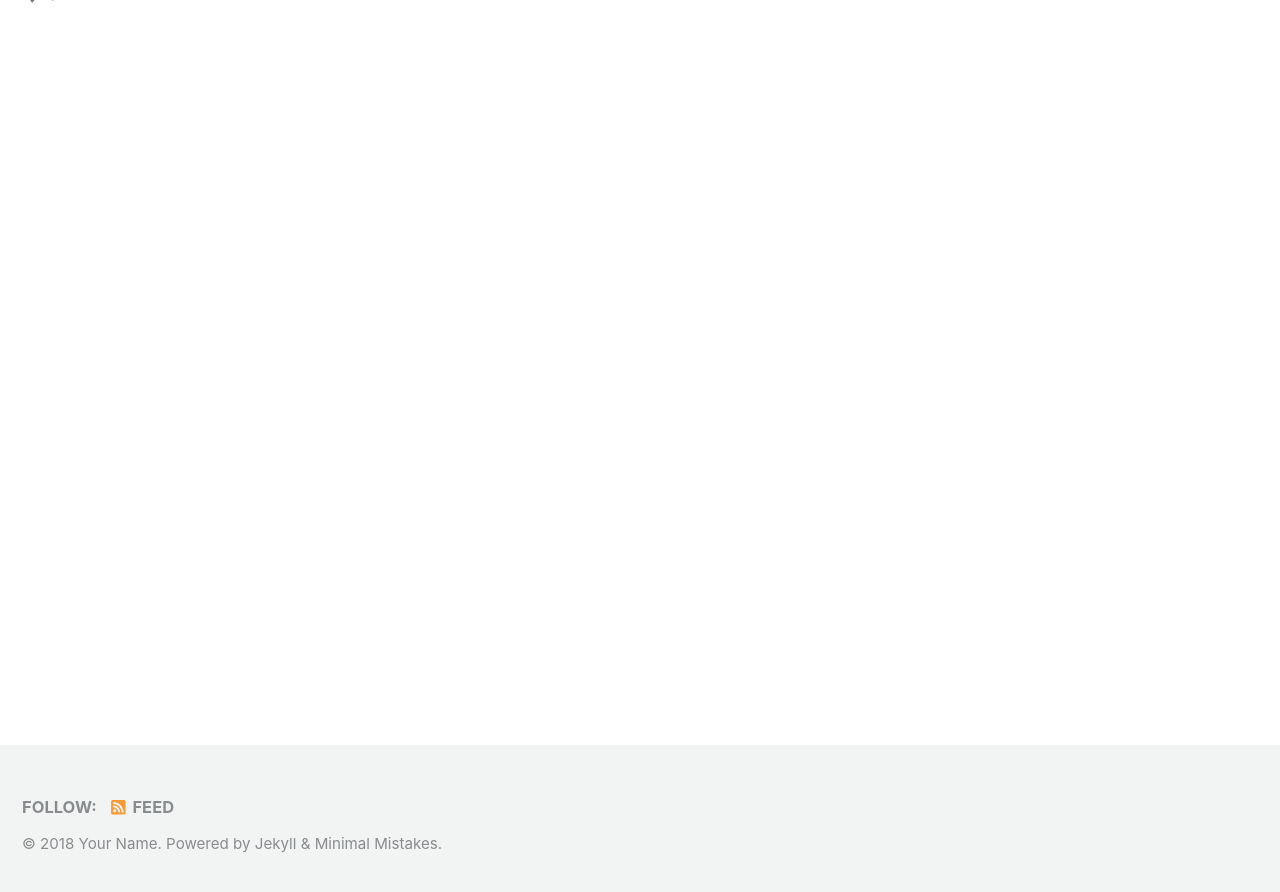
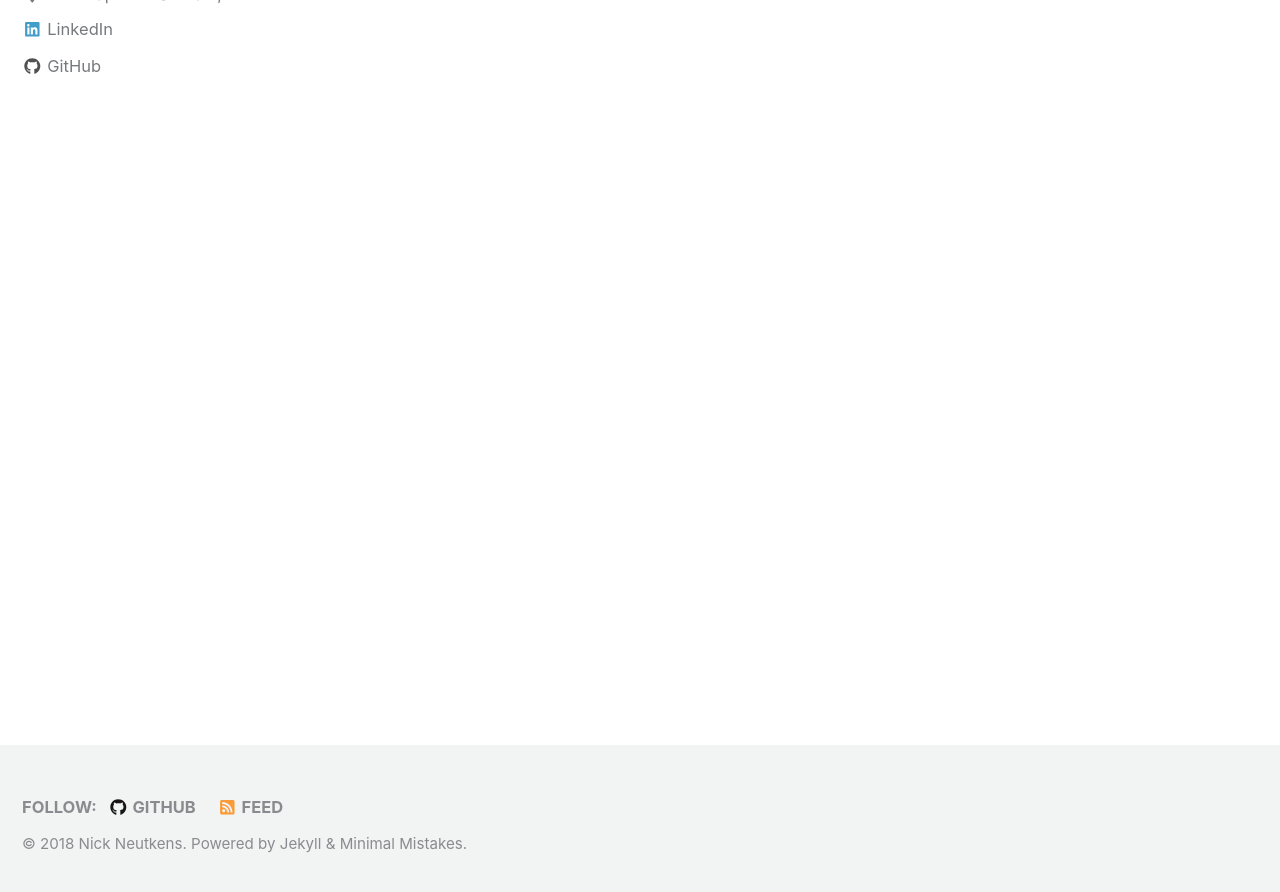
Before and after one commit to Dovescape/dovescape.github.io, a Jekyll site: the page built from index.html, in a window 1280 px wide and 900 px high, scrolled down 253 px. Shown: the top 892 px of the window. Built offline with Jekyll 4.4.1, drawn with Linux system fonts in a browser that asks for light colours; nearby versions of some CDN libraries; the list of posts is cut into pages by our own code; some of the changed text lies outside the part shown.

Commit message:
new github

```diff
--- a/_config.yml
+++ b/_config.yml
@@ -16,10 +16,10 @@ minimal_mistakes_skin    : "default" # "air", "aqua", "contrast", "dark", "dirt"
 
 # Site Settings
 locale                   : "en-US"
-title                    : "Site Title"
+title                    : "Nick Neutkens"
 title_separator          : "-"
-name                     : "Your Name"
-description              : "An amazing website."
+name                     : "Nick Neutkens"
+description              : "Data Science Portfolio"
 url                      : # the base hostname & protocol for your site e.g. "https://mmistakes.github.io"
 baseurl                  : # the subpath of your site, e.g. "/blog"
 repository               : # GitHub username/repo-name e.g. "mmistakes/minimal-mistakes"
@@ -97,10 +97,10 @@ analytics:
 
 # Site Author
 author:
-  name             : "Your Name"
+  name             : "Nick Neutkens"
   avatar           : # path of avatar image, e.g. "/assets/images/bio-photo.jpg"
-  bio              : "I am an amazing person."
-  location         : "Somewhere"
+  bio              : "Data Science Portfolio"
+  location         : "Minneapolis - St. Paul, MN"
   email            :
   uri              :
   home             : # null (default), "absolute or relative url to link to author home"
@@ -110,13 +110,14 @@ author:
   flickr           :
   facebook         :
   foursquare       :
-  github           :
+  github           : "dovescape"
   gitlab           :
   google_plus      :
   keybase          :
   instagram        :
   lastfm           :
-  linkedin         : # "john-doe-12345678" (the last part of your profile url, e.g. https://www.linkedin.com/in/john-doe-12345678)
+  linkedin         : "nicholas-neutkens-1505a2b6"
+  # "john-doe-12345678" (the last part of your profile url, e.g. https://www.linkedin.com/in/john-doe-12345678)
   pinterest        :
   soundcloud       :
   stackoverflow    : # "123456/username" (the last part of your profile url, e.g. https://stackoverflow.com/users/123456/username)
@@ -266,3 +267,11 @@ defaults:
       comments: # true
       share: true
       related: true
+
+  # _pages
+  - scope:
+      path: ""
+      type: pages
+    values:
+      layout: single
+      author_profile: true
```
